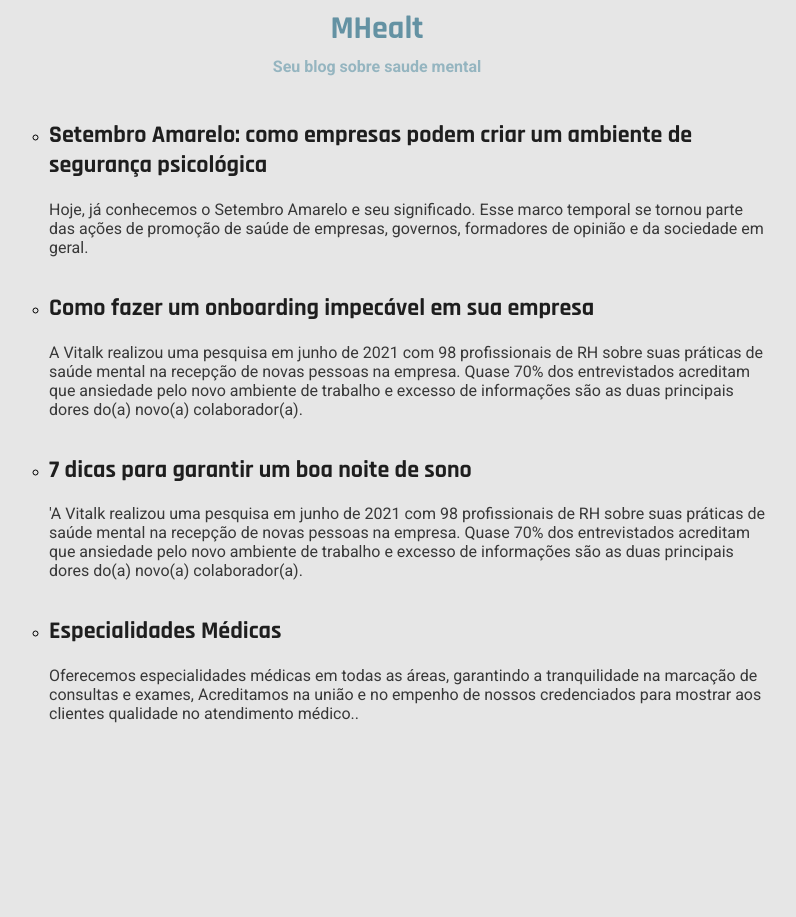
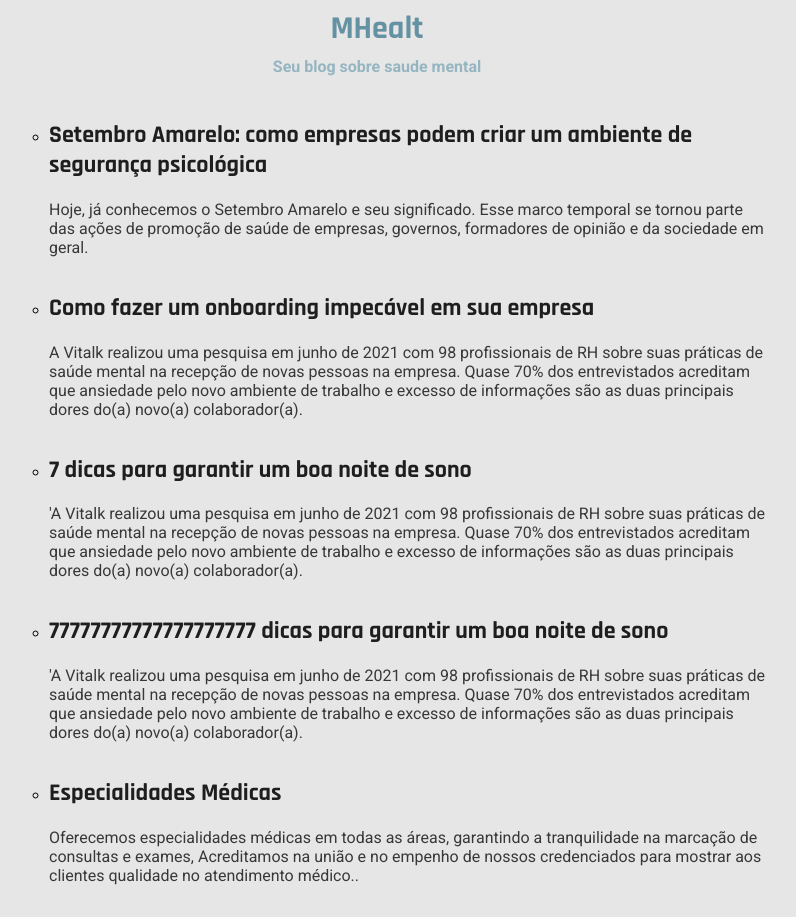
Before and after one commit to juniorcaus/react-api, a React (Create React App) app: page / in a window 1280 px wide. Shown: the whole page, without its empty margins (271-1067 px from the left). Before the commit the page ends 800 px from the top, so only its background shows below. Built offline with nearby package versions, Linux system fonts and the light colour scheme; data requests are answered from the project's data file.

Commit message:
Configurando axios e Json server para fake api

```diff
--- a/src/postagem.json
+++ b/server.json
@@ -11,8 +11,15 @@
             "description": "A Vitalk realizou uma pesquisa em junho de 2021 com 98 profissionais de RH sobre suas práticas de saúde mental na recepção de novas pessoas na empresa. Quase 70% dos entrevistados acreditam que ansiedade pelo novo ambiente de trabalho  e excesso de informações são as duas principais dores do(a) novo(a) colaborador(a)."
         },
 
+
+
         {
             "title": "7 dicas para garantir um boa noite de sono",
+            "description": "'A Vitalk realizou uma pesquisa em junho de 2021 com 98 profissionais de RH sobre suas práticas de saúde mental na recepção de novas pessoas na empresa. Quase 70% dos entrevistados acreditam que ansiedade pelo novo ambiente de trabalho  e excesso de informações são as duas principais dores do(a) novo(a) colaborador(a)."
+        },
+
+        {
+            "title": "77777777777777777777 dicas para garantir um boa noite de sono",
             "description": "'A Vitalk realizou uma pesquisa em junho de 2021 com 98 profissionais de RH sobre suas práticas de saúde mental na recepção de novas pessoas na empresa. Quase 70% dos entrevistados acreditam que ansiedade pelo novo ambiente de trabalho  e excesso de informações são as duas principais dores do(a) novo(a) colaborador(a)."
         },
 
@@ -21,10 +28,5 @@
             "title": "Especialidades Médicas",
             "description": "Oferecemos especialidades médicas em todas as áreas, garantindo a tranquilidade na marcação de consultas e exames, Acreditamos na união e no empenho de nossos credenciados para mostrar aos clientes qualidade no atendimento médico.."
         }
-
-
-
-
-
     ]
 }
--- a/src/components/Posts/Posts.jsx
+++ b/src/components/Posts/Posts.jsx
@@ -1,21 +1,29 @@
-import React from 'react';
+import React, { useEffect, useState } from 'react';
 import './styles.css';
 
 import   Post   from "../Post/Post";
-import  postagem from '../../postagem.json';
+import { api } from '../../services/api';
 
 
 
 export  function Posts() {
+  const [postagem, setPostagem] = useState([]);
+
+  useEffect(() => {
+    api.get('/postagem').then((response) => {
+      console.log(response);
+      setPostagem(response.data);
+    })
+  }, [])
 
   return (
     <ul>
         {
-        postagem.postagem.map((post) => {
+        postagem?.map((post) => {
 
 
             return (
-              <Post key={postagem.id} title={post.title} description={post.description} />
+              <Post  title={post.title} description={post.description} />
             );
          })}
 
--- /dev/null
+++ b/src/services/api.js
@@ -0,0 +1,5 @@
+import axios from "axios";
+
+export const api = axios.create({
+    baseURL: 'http://localhost:3333/',
+});
```
Also changed, not shown: package.json (+6 -1 lines), 1 other file (tests, documents, lock files or other folders).
